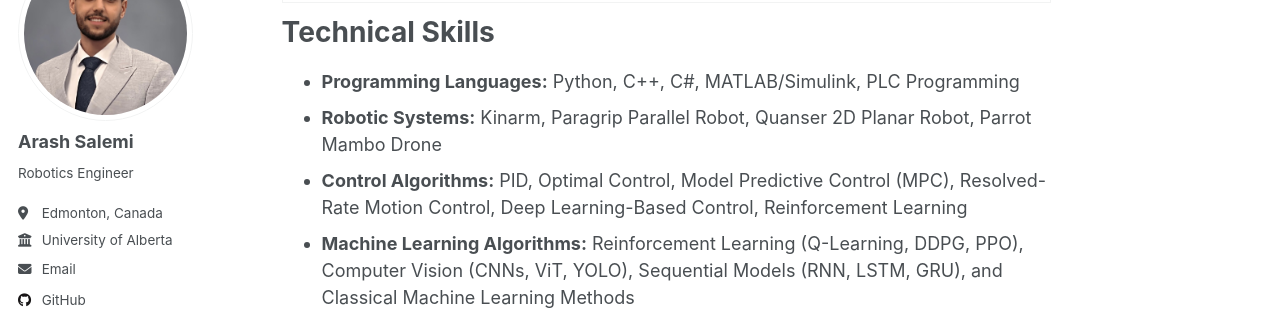
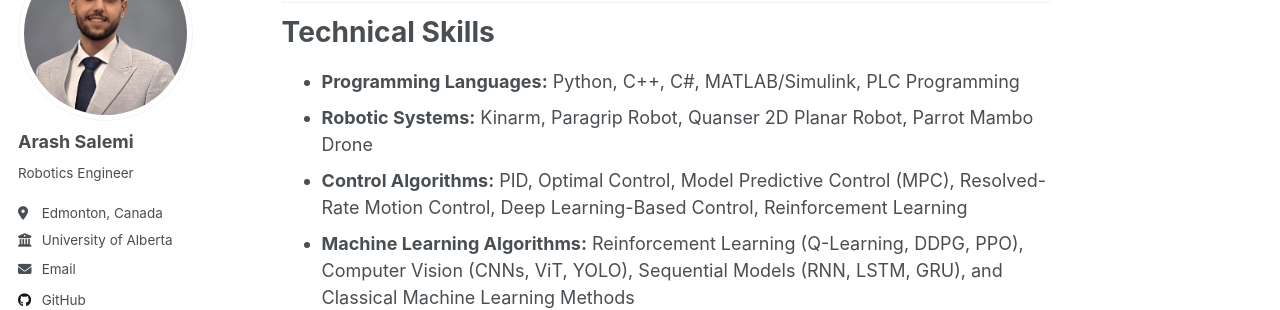
Before and after one commit to arash-salemi/arash-salemi.github.io, a Jekyll site: the page built from _pages/about.md, in a window 1280 px wide and 900 px high, scrolled down 2074 px. Shown: the part 153-463 px from the top of the window. Built offline with Jekyll 4.4.1, drawn with Linux system fonts in a browser that asks for light colours; a script that is not in the unit is left out.

Commit message:
Update about.md

```diff
--- a/_pages/about.md
+++ b/_pages/about.md
@@ -190,7 +190,7 @@ Technical Skills
 ======
 <ul>
   <li><strong>Programming Languages:</strong> Python, C++, C#, MATLAB/Simulink, PLC Programming</li>
-  <li><strong>Robotic Systems:</strong> Kinarm, Paragrip Parallel Robot, Quanser 2D Planar Robot, Parrot Mambo Drone</li>
+  <li><strong>Robotic Systems:</strong> Kinarm, Paragrip Robot, Quanser 2D Planar Robot, Parrot Mambo Drone</li>
   <li><strong>Control Algorithms:</strong> PID, Optimal Control, Model Predictive Control (MPC), Resolved-Rate Motion Control, Deep Learning-Based Control, Reinforcement Learning</li>
   <li><strong>Machine Learning Algorithms:</strong> Reinforcement Learning (Q-Learning, DDPG, PPO), Computer Vision (CNNs, ViT, YOLO), Sequential Models (RNN, LSTM, GRU), and Classical Machine Learning Methods</li>
   <li><strong>System Identification:</strong> Kalman Filter Variants (KF), Moving Horizon Estimation (MHE), Expectation-Maximization (EM)</li>
```
